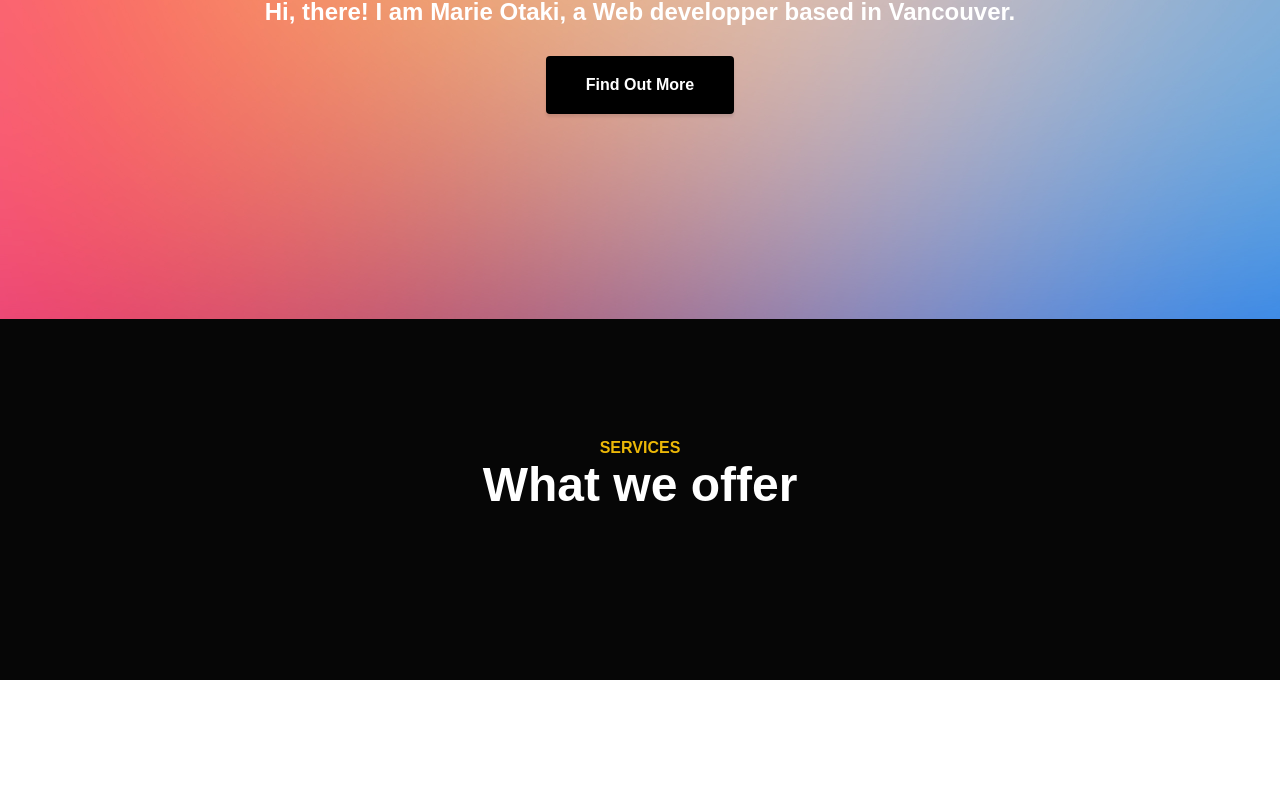
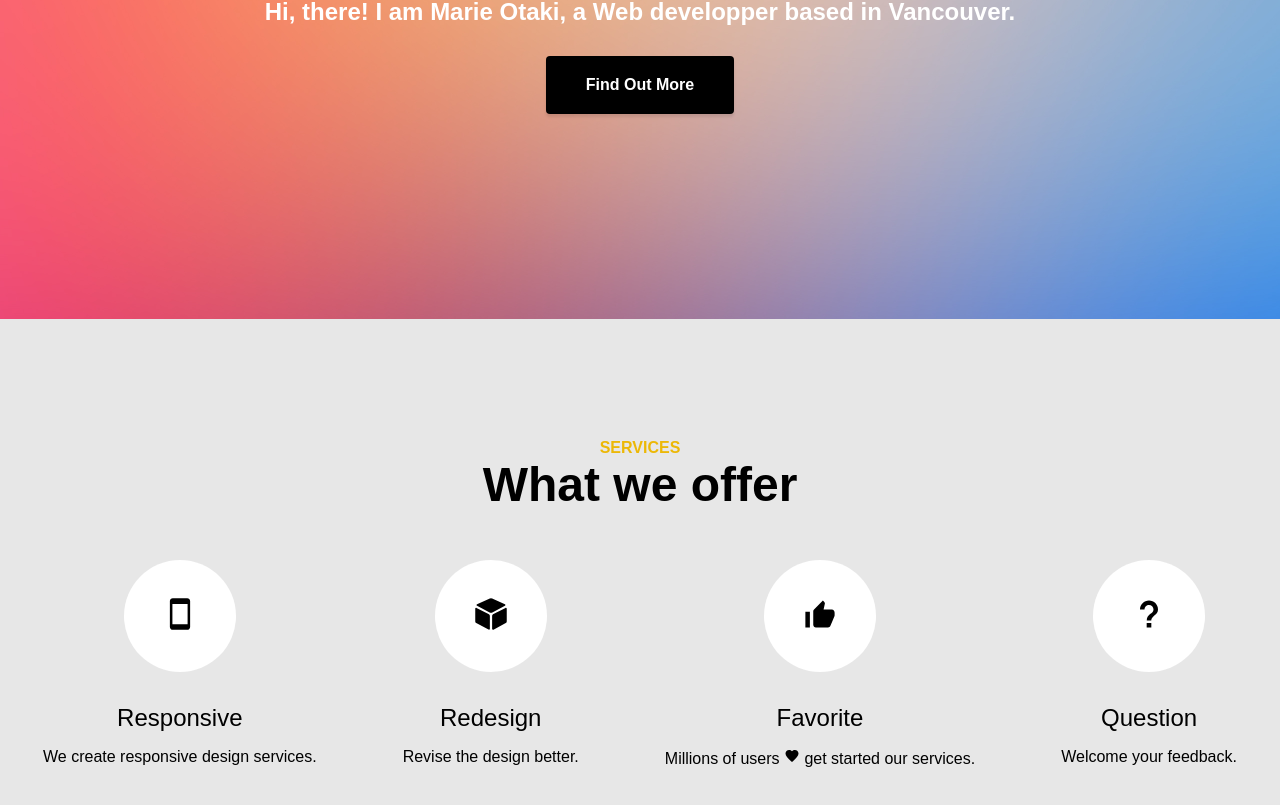
Before and after one commit to marieooq/react_portfolio, a React (Create React App) app: page / in a window 1280 px wide. Shown: the part 395-1200 px from the top of the page. Before the commit the page ends 1075 px from the top, so only its background shows below. Built offline with nearby package versions, Linux system fonts and the light colour scheme.

Commit message:
modified css file

```diff
--- a/public/index.html
+++ b/public/index.html
@@ -6,11 +6,13 @@
     <meta name="viewport" content="width=device-width, initial-scale=1" />
     <meta name="theme-color" content="#000000" />
     <link rel="manifest" href="%PUBLIC_URL%/manifest.json" />
+
     <title>React App</title>
   </head>
   <body>
     <noscript>You need to enable JavaScript to run this app.</noscript>
     <div id="root"></div>
 
+    <script src="https://unpkg.com/ionicons@4.5.10-0/dist/ionicons.js"></script>
   </body>
 </html>
--- a/src/Services.css
+++ b/src/Services.css
@@ -1,5 +1,5 @@
 .services{
-    background-color: #060606;
+    background-color: rgb(231, 231, 231);
     padding-top: 120px;
     padding-bottom: 120px;
     text-align: center;
@@ -14,8 +14,32 @@
 }
 
 .services h2{
-    color: #fff;
+    color: #000;
     font-size: 48px;
     margin-bottom: 48px;
     margin-top: 0;
 }
+
+.services >  .row{
+    display: flex;
+    justify-content: space-around;
+}
+
+.services >  .row span{
+    background-color: #fff;
+    width: 112px;
+    height: 112px;
+    display: inline-block;
+    border-radius: 50%;
+    font-size: 36px;
+    line-height: 120px;
+}
+
+.services > .row > div > h4{
+    margin-bottom: 8px;
+    font-family: inherit;
+    font-weight:  500;
+    line-height: 1.2;
+    color: inherit;
+    font-size: 24px;
+}
--- a/src/Services.js
+++ b/src/Services.js
@@ -7,6 +7,37 @@ class Services extends React.Component{
       <div className="services">
         <h3>services</h3>
         <h2>What we offer</h2>
+
+        <div className="row">
+          <div>
+            <span>
+              <ion-icon name="phone-portrait"></ion-icon>
+            </span>
+            <h4>Responsive</h4>
+            <p>We create responsive design services.</p>
+          </div>
+          <div>
+            <span>
+              <ion-icon name="cube"></ion-icon>
+            </span>
+            <h4>Redesign</h4>
+            <p>Revise the design better.</p>
+          </div>
+          <div>
+            <span>
+              <ion-icon name="thumbs-up"></ion-icon>
+            </span>
+            <h4>Favorite</h4>
+            <p>Millions of users <ion-icon name="heart"></ion-icon> get started our services.</p>
+          </div>
+          <div>
+            <span>
+              <ion-icon name="help"></ion-icon>
+            </span>
+            <h4>Question</h4>
+            <p>Welcome your feedback.</p>
+          </div>
+        </div>
       </div>
     );
   }
```
